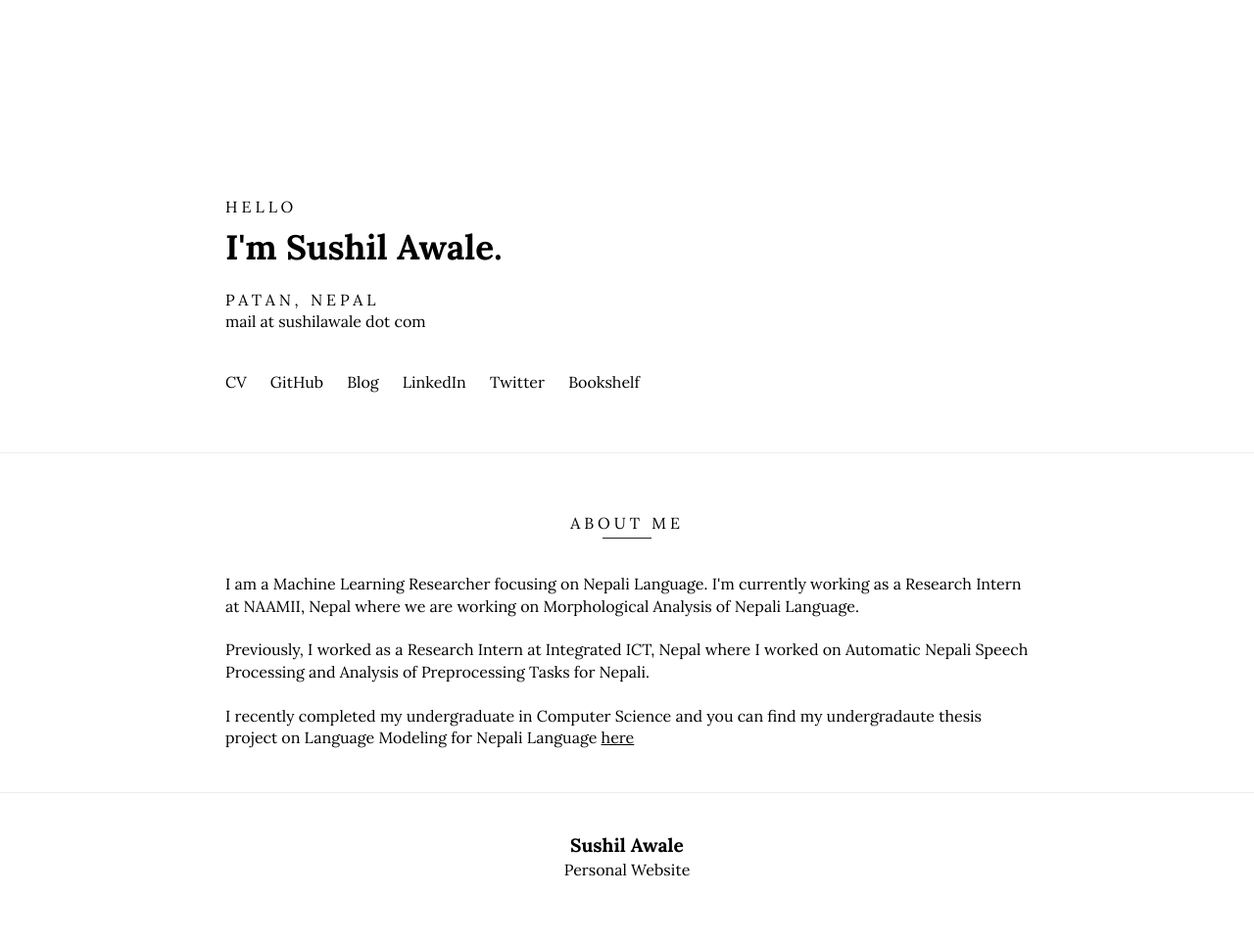
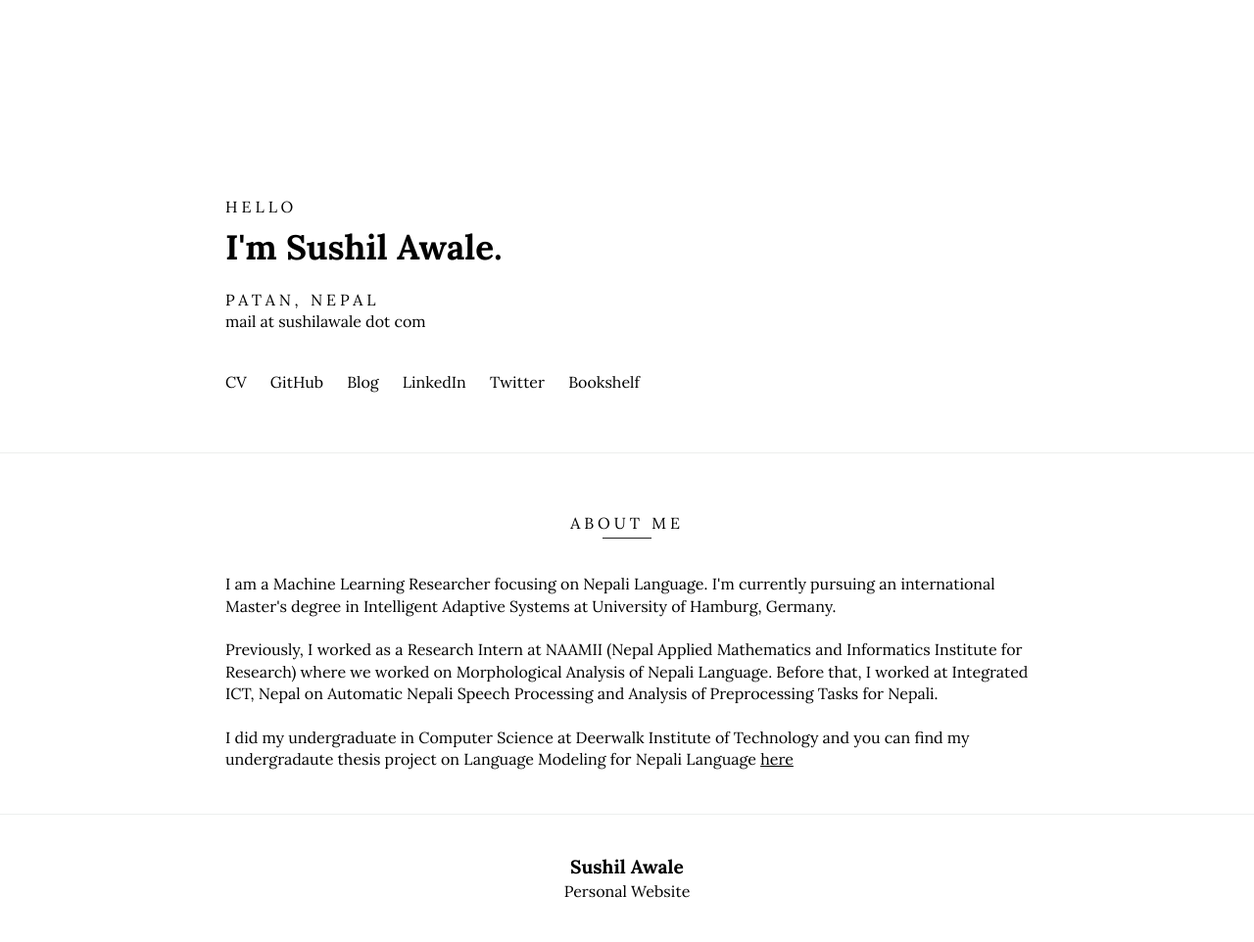
Before and after one commit to awalesushil/awalesushil.github.io, a Jekyll site: the page built from index.html, in a window 1280 px wide. Shown: the whole page at 98% size. Built offline with Jekyll 4.4.1, drawn with Linux system fonts in a browser that asks for light colours; before the commit the page ends 939 px from its top, so only the background shows below that.

Commit message:
Update about page

```diff
--- a/_includes/about.html
+++ b/_includes/about.html
@@ -1,16 +1,17 @@
 <h3 class="section-title">About Me</h3>
 <p>
-    I am a Machine Learning Researcher focusing on Nepali Language. I'm currently working as a Research
-    Intern at NAAMII, Nepal where we are working on Morphological Analysis of Nepali Language.
+    I am a Machine Learning Researcher focusing on Nepali Language. I'm currently pursuing an international
+    Master's degree in Intelligent Adaptive Systems at University of Hamburg, Germany.
 </p>
 <br/>
 <p>
-    Previously, I worked as a Research Intern at Integrated ICT, Nepal where I worked on
+    Previously, I worked as a Research Intern at NAAMII (Nepal Applied Mathematics and Informatics Institute for Research)
+    where we worked on Morphological Analysis of Nepali Language. Before that, I worked at Integrated ICT, Nepal on
     Automatic Nepali Speech Processing and Analysis of Preprocessing Tasks for Nepali.
 </p>
 <br/>
 <p>
-    I recently completed my undergraduate in Computer Science and you can find my undergradaute
+    I did my undergraduate in Computer Science at Deerwalk Institute of Technology and you can find my undergradaute
     thesis project on Language Modeling for Nepali Language <a href="pdf/sushilawale_lm_np.pdf" target="_blank"><u>here</u></a>
 </p>
     <br/>
```
